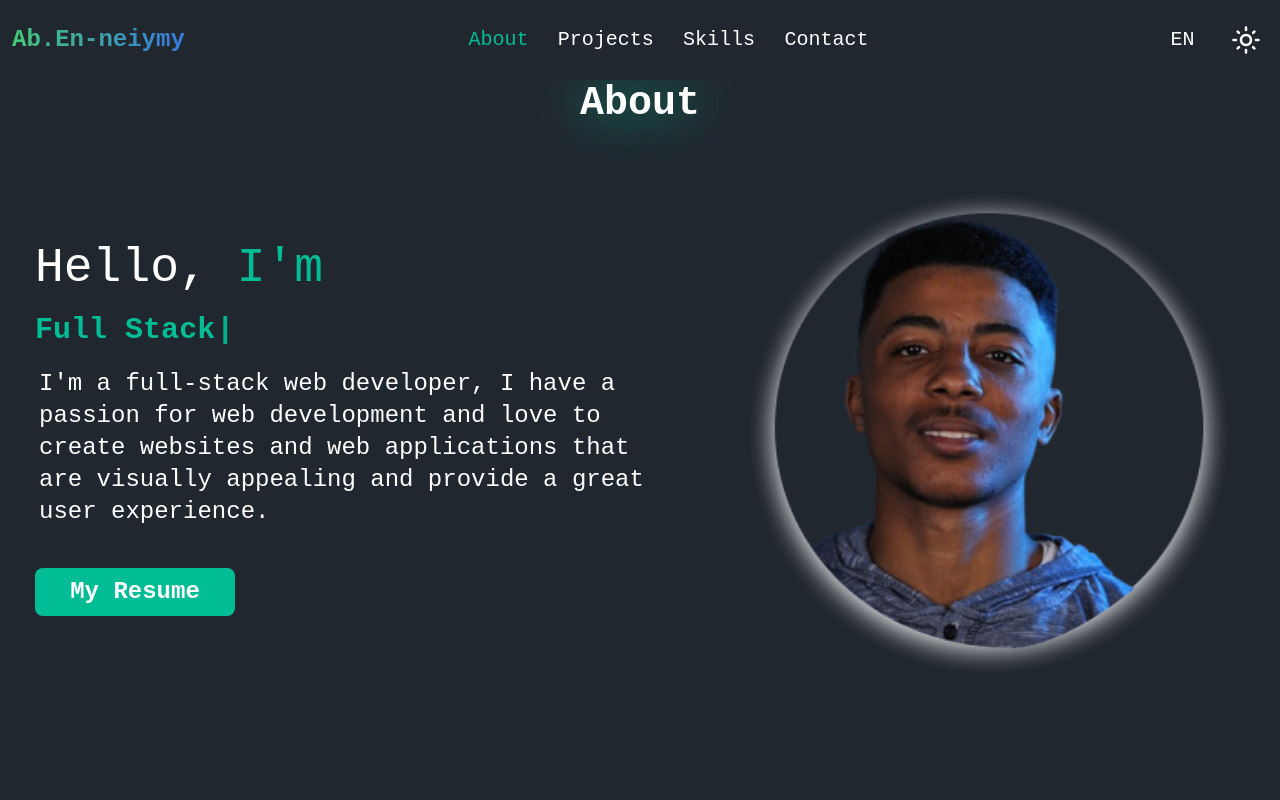
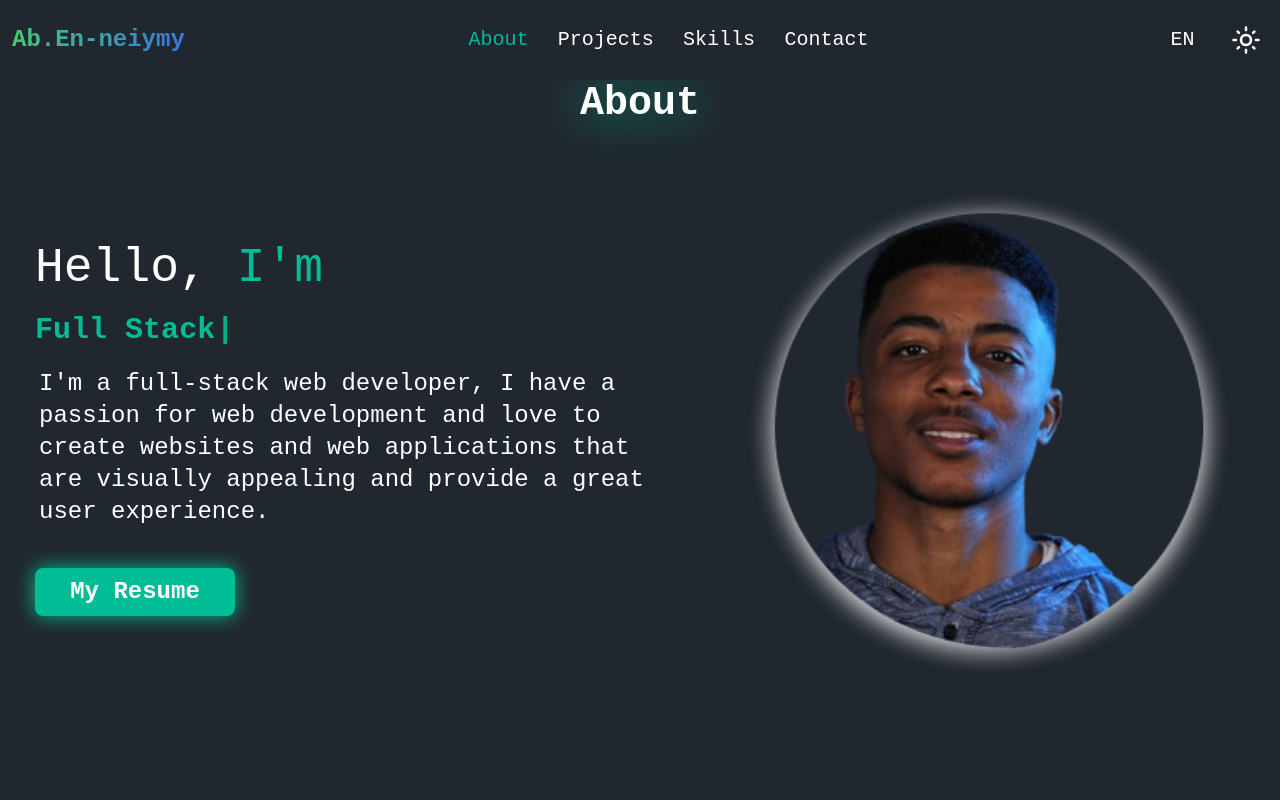
Before and after one commit to Abdlatif-20/Portfolio, a Next.js app: page / in a window 1280 px wide. Shown: the top 800 px of the page. Built offline with nearby package versions, Linux system fonts and the light colour scheme; a web font is replaced by a local one.

Commit message:
fix some issues

```diff
--- a/app/globals.css
+++ b/app/globals.css
@@ -1,7 +1,6 @@
 @tailwind base;
 @tailwind components;
 @tailwind utilities;
-
 
 @font-face {
   font-family: 'IosevkaTerm';
@@ -42,6 +41,7 @@ html {
     --chart-5: 27 87% 67%;
     --radius: 0.5rem;
   }
+
   .dark {
     --background: 0 0% 3.9%;
     --foreground: 0 0% 98%;
@@ -72,7 +72,7 @@ html {
 
 @layer base {
   * {
-    @apply border-border;
+    @apply border-border ;
   }
   body {
     @apply bg-background text-foreground;
@@ -80,12 +80,13 @@ html {
 }
 
 @layer utilities {
-  .hide-scrollbar {
-    scrollbar-width: none; /* Firefox */
-    -ms-overflow-style: none; /* Internet Explorer and Edge */
+  /* Hide scrollbar for Chrome, Safari and Opera */
+  .no-scrollbar::-webkit-scrollbar {
+      display: none !important;
   }
-
-  .hide-scrollbar::-webkit-scrollbar {
-    display: none; /* Chrome, Safari, and Opera */
-  }
+ /* Hide scrollbar for IE, Edge and Firefox */
+  .no-scrollbar {
+      -ms-overflow-style: none !important;  /* IE and Edge */
+      scrollbar-width: none !important;  /* Firefox */
 }
+}
--- a/app/layout.tsx
+++ b/app/layout.tsx
@@ -18,7 +18,9 @@ export default function RootLayout({
   return (
     <html lang="en">
       <body
-        className={`w-full min-h-screen font-iosevka`}>
+        className={`w-full min-h-screen font-iosevka overflow-auto no-scrollbar
+        `}
+        >
         <ThemeProvider>
         <Header />
         <div className="w-full h-[calc(100%-6rem)] flex justify-center items-center">
--- a/app/page.tsx
+++ b/app/page.tsx
@@ -8,6 +8,7 @@ import { useEffect, useState } from "react";
 import { FaArrowCircleUp } from "react-icons/fa";
 import React from 'react';
 import { FloatingWhatsApp } from 'react-floating-whatsapp';
+import './globals.css';
 
 export default function Home() {
   const [isScrolling, setIsScrolling] = useState(false);
@@ -26,7 +27,7 @@ export default function Home() {
 
   return (
     <div
-      className={`flex flex-col justify-center items-center w-full h-full font-iosevka
+      className={`flex flex-col justify-center items-center w-full
         ${isDarkMode ? 'bg-[#21272F] text-white' : 'bg-white text-black'}
       `}
     >
--- a/components/Footer.tsx
+++ b/components/Footer.tsx
@@ -27,7 +27,7 @@ const Footer = () => {
     ]
   return (
     <div className={`
-      flex flex-col justify-around items-center w-full h-[30vh] overflow-hidden
+      flex flex-col justify-around items-center w-full h-[30vh]
       ${isDarkMode ? 'bg-[#21272F] text-gray-400' : 'bg-white text-black'}
     `}>
       <div className='flex justify-center items-center w-full mt-7 md:mt-0'>
--- a/components/Projects.tsx
+++ b/components/Projects.tsx
@@ -37,7 +37,7 @@ const Projects = () => {
       <h1 className='text-[40px] text-shadow-textShadow-green font-bold h-[30vh] w-full flex justify-center items-center brightness-70 shadow-border'>
         {t("Projects")}
       </h1>
-      <div className='w-full h-full flex overflow-x-auto md:flex-wrap md:justify-around md:items-center space-x-4 snap-x snap-mandatory hide-scrollbar
+      <div className='w-full h-full flex overflow-x-auto md:flex-wrap md:justify-around md:items-center space-x-4 snap-x snap-mandatory no-scrollbar
       '>
         {projects.map((project, index) => (
           <div key={index} className='snap-center shrink-0 flex-auto md:flex-initial'>
--- a/components/Skills.tsx
+++ b/components/Skills.tsx
@@ -68,8 +68,8 @@ const Skills = () => {
         {t("Skills")}
       </h1>
       <div
-        className="flex flex-wrap gap-6 justify-center w-full h-full overflow-x-auto
-          md:flex-wrap md:overflow-visible"
+        className="flex flex-wrap gap-6 justify-center w-full h-full
+          md:flex-wrap "
       >
         {skills.map((skill, index) => (
           <div
--- a/package.json
+++ b/package.json
@@ -13,6 +13,7 @@
     "@react-pdf-viewer/core": "^3.12.0",
     "@react-pdf-viewer/default-layout": "^3.12.0",
     "@react-spring/web": "^9.5.5",
+    "autoprefixer": "^10.4.20",
     "class-variance-authority": "^0.7.1",
     "clsx": "^2.1.1",
     "framer-motion": "^11.15.0",
@@ -33,6 +34,7 @@
     "react-toastify": "^11.0.2",
     "swiper": "^11.2.0",
     "tailwind-merge": "^2.6.0",
+    "tailwind-scrollbar": "^3.1.0",
     "tailwindcss-animate": "^1.0.7",
     "tailwindcss-textshadow": "^2.1.3",
     "typewriter-effect": "^2.21.0"
@@ -41,8 +43,8 @@
     "@types/node": "^20",
     "@types/react": "^19",
     "@types/react-dom": "^19",
-    "postcss": "^8",
-    "tailwindcss": "^3.4.1",
+    "postcss": "^8.4.49",
+    "tailwindcss": "^3.4.17",
     "typescript": "^5"
   }
 }
--- a/tailwind.config.ts
+++ b/tailwind.config.ts
@@ -1,54 +1,56 @@
 import type { Config } from 'tailwindcss';
+import plugin from 'tailwindcss/plugin';
 
 const config: Config = {
   content: [
     './pages/**/*.{js,ts,jsx,tsx,mdx}',
     './components/**/*.{js,ts,jsx,tsx,mdx}',
     './app/**/*.{js,ts,jsx,tsx,mdx}',
+    './app/globals.css',
   ],
   darkMode: ['class', 'class'],
   theme: {
     extend: {
       fontFamily: {
-  			iosevka: [
-  				'IosevkaTerm',
-  				'monospace'
-  			]
+        iosevka: ['IosevkaTerm', 'monospace'],
       },
       textShadow: {
         'textShadow-green': '0px 0px 50px #00BD95',
-  			'textShadow-white': '0px 0px 5px #FFFEFE'
+        'textShadow-white': '0px 0px 5px #FFFEFE',
+      },
+      boxShadow: {
+        btnShadow: '0px 0px 20px #00BD95',
       },
       colors: {
         background: 'hsl(var(--background))',
         foreground: 'hsl(var(--foreground))',
         card: {
           DEFAULT: 'hsl(var(--card))',
-  				foreground: 'hsl(var(--card-foreground))'
+          foreground: 'hsl(var(--card-foreground))',
         },
         popover: {
           DEFAULT: 'hsl(var(--popover))',
-  				foreground: 'hsl(var(--popover-foreground))'
+          foreground: 'hsl(var(--popover-foreground))',
         },
         primary: {
           DEFAULT: 'hsl(var(--primary))',
-  				foreground: 'hsl(var(--primary-foreground))'
+          foreground: 'hsl(var(--primary-foreground))',
         },
         secondary: {
           DEFAULT: 'hsl(var(--secondary))',
-  				foreground: 'hsl(var(--secondary-foreground))'
+          foreground: 'hsl(var(--secondary-foreground))',
         },
         muted: {
           DEFAULT: 'hsl(var(--muted))',
-  				foreground: 'hsl(var(--muted-foreground))'
+          foreground: 'hsl(var(--muted-foreground))',
         },
         accent: {
           DEFAULT: 'hsl(var(--accent))',
-  				foreground: 'hsl(var(--accent-foreground))'
+          foreground: 'hsl(var(--accent-foreground))',
         },
         destructive: {
           DEFAULT: 'hsl(var(--destructive))',
-  				foreground: 'hsl(var(--destructive-foreground))'
+          foreground: 'hsl(var(--destructive-foreground))',
         },
         border: 'hsl(var(--border))',
         input: 'hsl(var(--input))',
@@ -58,12 +60,16 @@ const config: Config = {
           '2': 'hsl(var(--chart-2))',
           '3': 'hsl(var(--chart-3))',
           '4': 'hsl(var(--chart-4))',
-  				'5': 'hsl(var(--chart-5))'
-  			}
+          '5': 'hsl(var(--chart-5))',
         },
-  	}
       },
-  plugins: [require('tailwindcss-textshadow'), require("tailwindcss-animate")],
+    },
+  },
+  plugins: [
+    require('tailwindcss-textshadow'),
+    require('tailwindcss-animate'),
+    require('tailwind-scrollbar'),
+  ],
 };
 
 export default config;
```
Also changed, not shown: components/Header.tsx (+4 -3 lines), 1 other file (tests, documents, lock files or other folders). Lines whose indentation alone changed are shown as unchanged.
